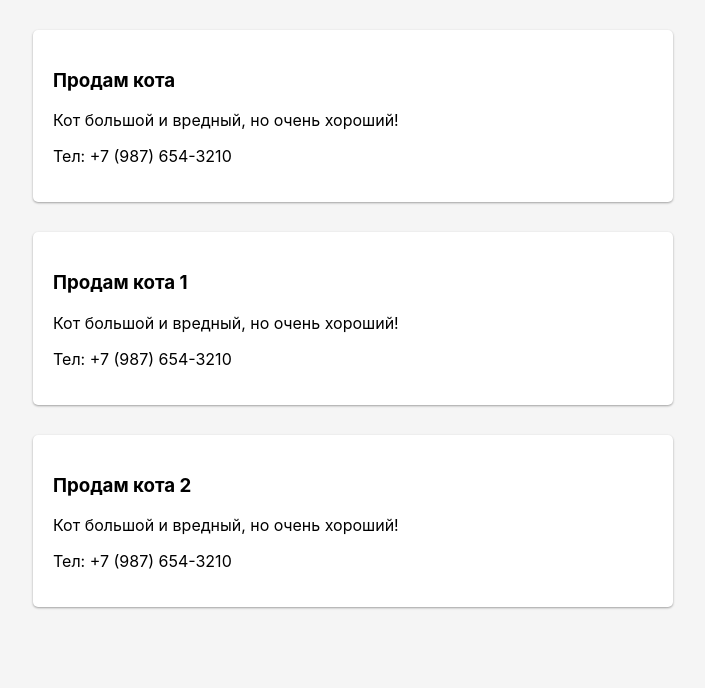
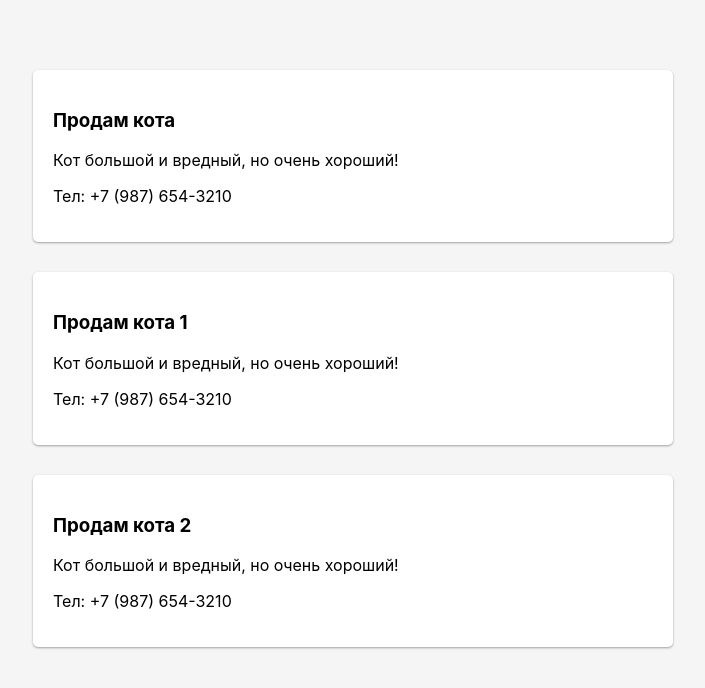
Before and after one commit to OpenSky1988/test2, a React (Create React App) app: page / in a window 1280 px wide. Shown: the top 688 px of the page, without its empty margins (287-992 px from the left). Built offline with nearby package versions, Linux system fonts and the light colour scheme; no server answers.

Commit message:
Внутренние отступы для body

```diff
--- a/src/index.css
+++ b/src/index.css
@@ -9,6 +9,8 @@ body {
   -moz-osx-font-smoothing: grayscale;
   min-height: 100vh;
   background-color: rgb(245, 245, 245);
+  padding-top: 40px;
+  padding-bottom: 200px;
 }
 
 button {
```
